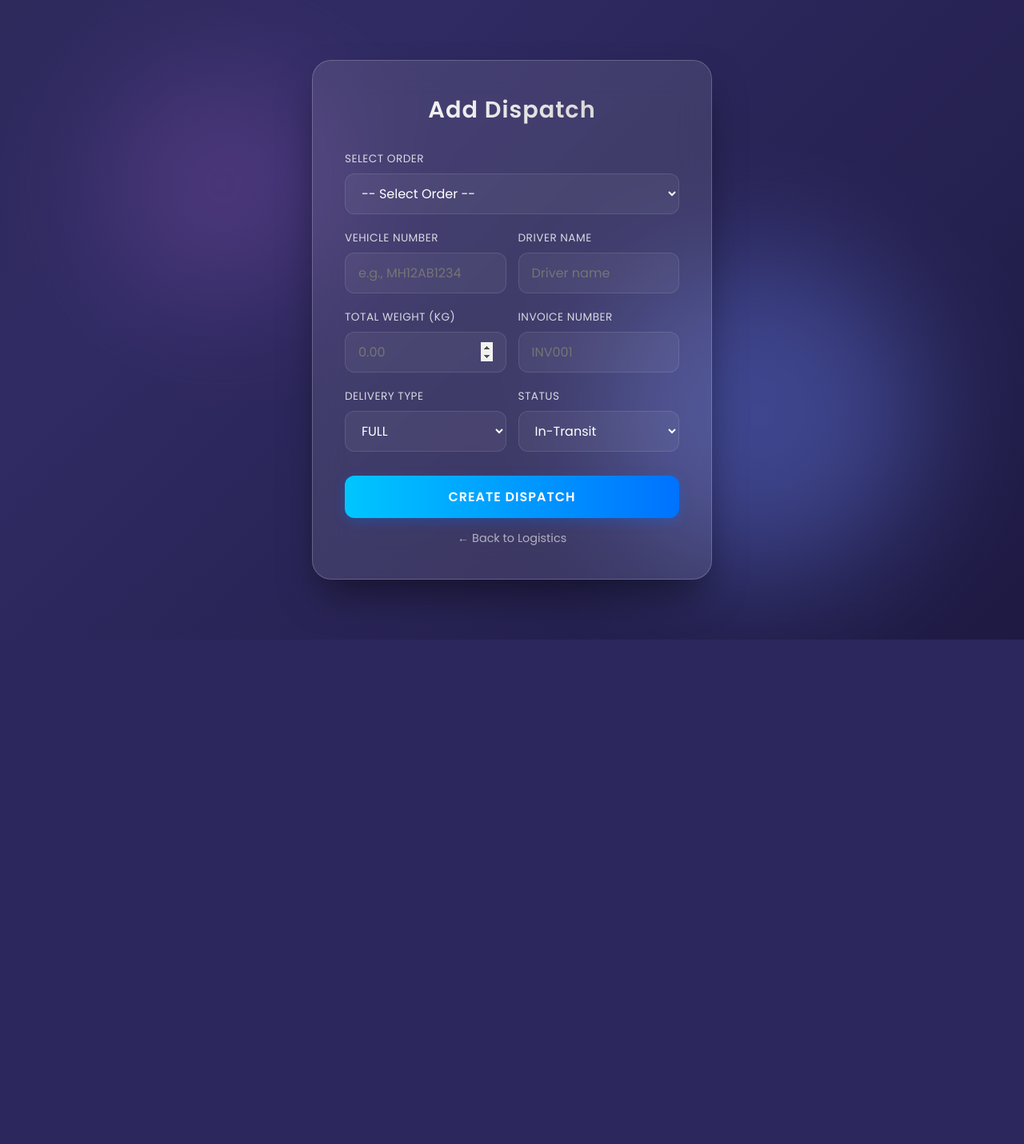
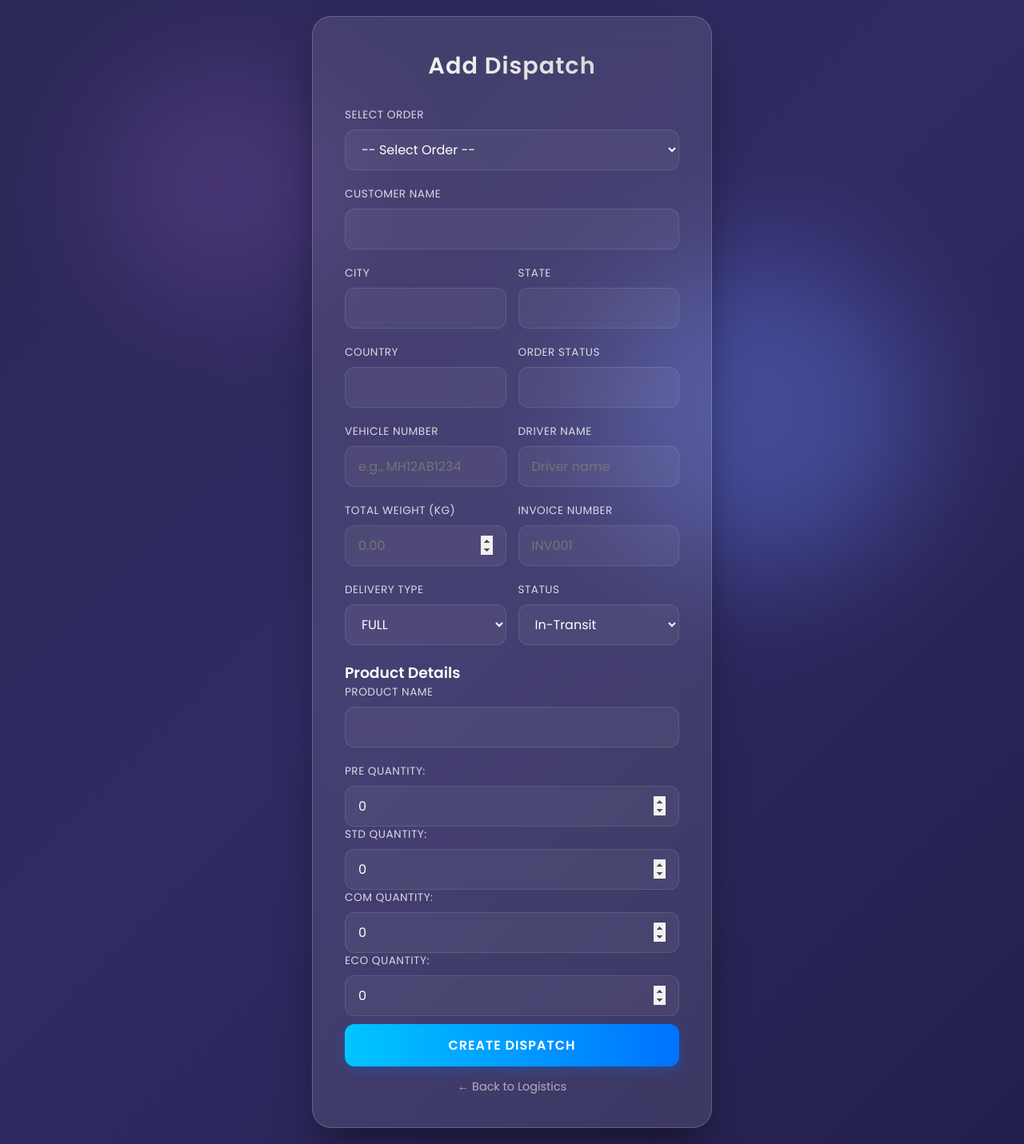
Before and after one commit to NamanAshani/Factory-Inventory-Managment-System, a Django app: page /logistics/add-dispatch/ in a window 1280 px wide. Shown: the whole page at 80% size. Before the commit the page ends 800 px from the top, so only its background shows below. Run offline with Django 4.2, Linux system fonts and the light colour scheme; the visitor is signed in with stand-in values (Sample User, id 1); data that the repository does not hold is empty.

Commit message:
[fix]add_dispatch and [imp] print invoice

```diff
--- a/FactoryInventoryManagmentSystem/FactoryInventoryManagmentSystem/urls.py
+++ b/FactoryInventoryManagmentSystem/FactoryInventoryManagmentSystem/urls.py
@@ -10,4 +10,5 @@ urlpatterns = [
     path("account/", include("account.urls")),
     path("customers/", include("customer.urls")),
     path("logistics/", include("logistics.urls")),
+
 ]
--- a/FactoryInventoryManagmentSystem/logistics/forms.py
+++ b/FactoryInventoryManagmentSystem/logistics/forms.py
@@ -8,48 +8,14 @@ class DispatchForm(forms.ModelForm):
         model = Dispatch
         fields = ['order', 'vehicle_number', 'driver_name', 'total_weight',
                  'delivery_type', 'status', 'invoice_number']
-        widgets = {
-            'order': forms.Select(attrs={'class': 'form-control'}),
-            'vehicle_number': forms.TextInput(attrs={'class': 'form-control', 'placeholder': 'e.g., MH 12 AB 1234'}),
-            'driver_name': forms.TextInput(attrs={'class': 'form-control', 'placeholder': 'Driver full name'}),
-            'total_weight': forms.NumberInput(attrs={'class': 'form-control', 'step': '0.01', 'placeholder': '0.00'}),
-            'delivery_type': forms.Select(attrs={'class': 'form-control'}, choices=[
-                ('full', 'FULL'),
-                ('partial', 'PARTIAL'),
-            ]),
-            'status': forms.Select(attrs={'class': 'form-control'}, choices=[
-                ('in-transit', 'In-Transit'),
-                ('delivered', 'Delivered'),
-            ]),
-            'invoice_number': forms.TextInput(attrs={'class': 'form-control', 'placeholder': 'INV-2024-001'}),
-        }
-
-    def __init__(self, *args, **kwargs):
-        super().__init__(*args, **kwargs)
-        # Only show orders that haven been fully dispatched or are pending
-        self.fields['order'].queryset = Order.objects.all().order_by('-ord_id')
-        self.fields['order'].label_from_instance = lambda obj: f"Order #{obj.ord_id} - {obj.cust_name}"
 
 
 class DispatchItemForm(forms.ModelForm):
     class Meta:
         model = DispatchItem
         fields = ['product_id', 'pre_quantity', 'std_quantity', 'com_quantity',
-                 'eco_quantity', 'total_quantity', 'weight']
-        widgets = {
-            'product_id': forms.Select(attrs={'class': 'form-control'}),
-            'pre_quantity': forms.NumberInput(attrs={'class': 'form-control', 'min': '0'}),
-            'std_quantity': forms.NumberInput(attrs={'class': 'form-control', 'min': '0'}),
-            'com_quantity': forms.NumberInput(attrs={'class': 'form-control', 'min': '0'}),
-            'eco_quantity': forms.NumberInput(attrs={'class': 'form-control', 'min': '0'}),
-            'total_quantity': forms.NumberInput(attrs={'class': 'form-control', 'min': '0', 'readonly': 'readonly'}),
-            'weight': forms.NumberInput(attrs={'class': 'form-control', 'step': '0.01'}),
-        }
-
-    def __init__(self, *args, **kwargs):
-        super().__init__(*args, **kwargs)
-        self.fields['product_id'].queryset = Product.objects.all().order_by('pro_name')
-        self.fields['product_id'].label_from_instance = lambda obj: obj.pro_name
+                 'eco_quantity' ]
+        exclude = ['weight']
 
 
 class DispatchCreateForm(forms.Form):
--- a/FactoryInventoryManagmentSystem/logistics/urls.py
+++ b/FactoryInventoryManagmentSystem/logistics/urls.py
@@ -4,5 +4,6 @@ from . import views
 urlpatterns = [
     path('', views.logistics_view, name='logistics_view'),
     path('add-dispatch/', views.add_dispatch, name='add_dispatch'),
-    path('create-dispatch/', views.create_dispatch, name='create_dispatch'),
+    path("update-dispatch-status/<int:dispatch_id>/",views.update_dispatch_status,name="update_dispatch_status"),
+    path('print-invoice/<int:dispatch_id>/', views.print_invoice, name='print_invoice')
 ]
--- a/FactoryInventoryManagmentSystem/logistics/views.py
+++ b/FactoryInventoryManagmentSystem/logistics/views.py
@@ -1,10 +1,11 @@
-from pyexpat.errors import messages
+from django.contrib import messages
 from django.shortcuts import render, redirect
 from .models import Dispatch, DispatchItem
 from stock.models import Product
 from order.models import Order
 from django.contrib.auth.decorators import login_required
-from .forms import DispatchForm, DispatchItemForm, DispatchCreateForm
+from .forms import DispatchForm, DispatchItemForm
+from django.shortcuts import get_object_or_404
 
 @login_required(login_url="login")
 def logistics_view(request):
@@ -154,80 +155,108 @@ def logistics_view(request):
     }
 
     return render(request, "logistics/index.html", context)
-@login_required(login_url="login")
-def add_dispatch(request):
-    orders = Order.objects.all().order_by('-ord_id')
-    context = {
-        "orders": orders
-    }
-    return render(request, "logistics/add_dispatch.html", context)
 
 
 @login_required(login_url="login")
-def create_dispatch(request):
+def add_dispatch(request):
+
     if request.method == "POST":
-        # Get form data
-        order_id = request.POST.get('order_id')
-        vehicle_number = request.POST.get('vehicle_number')
-        driver_name = request.POST.get('driver_name')
-        total_weight = request.POST.get('total_weight')
-        delivery_type = request.POST.get('delivery_type')
-        status = request.POST.get('status')
-        invoice_number = request.POST.get('invoice_number')
+        post_data = request.POST.copy()
 
+        order_id = post_data.get("order")
+        order = Order.objects.get(ord_id=order_id)
+
+    # 🔥 Inject product_id into POST before form validation
+        post_data["product_id"] = order.product.pro_id
+
+        dispatch_form = DispatchForm(post_data)
+        item_form = DispatchItemForm(post_data)
+
+        if dispatch_form.is_valid() and item_form.is_valid()    :
+
+           dispatch = dispatch_form.save()
+
+           order_id = request.POST.get("order")
+           order = Order.objects.get(ord_id=order_id)
+
+    # 🔥 Don't validate item_form first
+           dispatch_item = item_form.save(commit=False)
+
+           dispatch_item.dispatch_id = dispatch
+           dispatch_item.product_id = order.product  # force set
+
+           dispatch_item.pre_quantity = min(int(request.POST.get("pre_quantity", 0)), order.pre_quantity)
+           dispatch_item.std_quantity = min(int(request.POST.get("std_quantity", 0)), order.std_quantity)
+           dispatch_item.com_quantity = min(int(request.POST.get("com_quantity", 0)), order.com_quantity)
+           dispatch_item.eco_quantity = min(int(request.POST.get("eco_quantity", 0)), order.eco_quantity)
+
+           dispatch_item.total_quantity = (
+           dispatch_item.pre_quantity +
+           dispatch_item.std_quantity +
+           dispatch_item.com_quantity +
+           dispatch_item.eco_quantity
+        )
+
+           if dispatch_item.total_quantity >= order.total_quantity:
+               dispatch.delivery_type = "full"
+           else:
+               dispatch.delivery_type = "partial"
+
+           dispatch.save()
+
+           dispatch_item.weight = dispatch.total_weight
+           dispatch_item.save()
+
+           messages.success(request, "Dispatch created successfully!")
+           return redirect("logistics_view")
+
+        else:
+            print("Dispatch Errors:", dispatch_form.errors)
+            print("Item Errors:", item_form.errors)
+
+    else:
+        dispatch_form = DispatchForm()
+        item_form = DispatchItemForm()
+
+    return render(request, "logistics/add_dispatch.html", {
+        "dispatch_form": dispatch_form,
+        "item_form": item_form,
+        "orders": Order.objects.all().order_by('-ord_id'),
+    })
+
+
+
+
+@login_required(login_url="login")
+def update_dispatch_status(request, dispatch_id):
+
+    if request.method == "POST":
         try:
-            # Get the order
-            order = Order.objects.get(ord_id=order_id)
+            dispatch = Dispatch.objects.get(id=dispatch_id)
 
-            # Create dispatch
-            dispatch = Dispatch.objects.create(
-                order=order,
-                vehicle_number=vehicle_number,
-                driver_name=driver_name,
-                total_weight=total_weight,
-                delivery_type=delivery_type,
-                status=status,
-                invoice_number=invoice_number
-            )
+            new_status = request.POST.get("status")
 
-            # messages.success(request, 'Dispatch created successfully!')
-            return redirect('logistics_view')
+            if new_status in ["in-transit", "delivered"]:
+                dispatch.status = new_status
+                dispatch.save()
 
-        except Order.DoesNotExist:
-            messages.error(request, 'Selected order does not exist.')
-            return redirect('add_dispatch')
-        except Exception as e:
-            messages.error(request, f'Error creating dispatch: {str(e)}')
-            return redirect('add_dispatch')
+        except Dispatch.DoesNotExist:
+            pass
 
-    return redirect('logistics_view')
-# @login_required(login_url="login")
-# def create_dispatch(request):
-#     if request.method == "POST":
-#         # Get form data
-#         order_id = request.POST.get('order_id')
-#         vehicle_number = request.POST.get('vehicle_number')
-#         driver_name = request.POST.get('driver_name')
-#         total_weight = request.POST.get('total_weight')
-#         delivery_type = request.POST.get('delivery_type')
-#         status = request.POST.get('status')
-#         invoice_number = request.POST.get('invoice_number')
+    return redirect("logistics_view")
 
-#         # Create dispatch
-#         order = Order.objects.get(ord_id=order_id)
-#         dispatch = Dispatch.objects.create(
-#             order=order,
-#             vehicle_number=vehicle_number,
-#             driver_name=driver_name,
-#             total_weight=total_weight,
-#             delivery_type=delivery_type,
-#             status=status,
-#             invoice_number=invoice_number
-#         )
 
-#         # Here you would typically create DispatchItems based on the order
-#         # This is just a placeholder - you'll need to implement based on your business logic
 
-#         return redirect('logistics_view')
 
-#     return redirect('logistics_view')
+@login_required(login_url="login")
+def print_invoice(request, dispatch_id):
+
+    dispatch = Dispatch.objects.get(id=dispatch_id)
+    dispatch_items = DispatchItem.objects.filter(dispatch_id=dispatch)
+
+    context = {
+        "dispatch": dispatch,
+        "items": dispatch_items,
+    }
+
+    return render(request, "logistics/print_invoice.html", context)
--- a/FactoryInventoryManagmentSystem/templates/logistics/add_dispatch.html
+++ b/FactoryInventoryManagmentSystem/templates/logistics/add_dispatch.html
@@ -245,16 +245,62 @@
     <div class="container">
         <h2>Add Dispatch</h2>
 
-        <form method="POST" action="{% url 'create_dispatch' %}">
+        <form method="POST">
             {% csrf_token %}
             <div class="form-group">
                 <label for="order">Select Order</label>
-                <select name="order_id" required>
+               <select name="order" id="orderSelect" required>
                     <option value="">-- Select Order --</option>
                     {% for order in orders %}
-                    <option value="{{ order.ord_id }}">{{ order.cust_name }}</option>
-                    {% endfor %}
+                     <option value="{{ order.ord_id }}"
+                         data-customer="{{ order.cust_name }}"
+                         data-city="{{ order.city }}"
+                         data-state="{{ order.state }}"
+                         data-country="{{ order.country }}"
+                         data-status="{{ order.order_status }}"
+
+                         data-product-name="{{ order.product.pro_name }}"
+                         data-product-id="{{ order.product.id }}"
+
+                         data-pre="{{ order.pre_quantity }}"
+                         data-std="{{ order.std_quantity }}"
+                         data-com="{{ order.com_quantity }}"
+                         data-eco="{{ order.eco_quantity }}">
+
+                         Order #{{ order.ord_id }}
+
+                     </option>
+                     {% endfor %}
                 </select>
+            </div>
+
+            <div class="form-group">
+                <label>Customer Name</label>
+                <input type="text" id="custName" readonly>
+            </div>
+
+            <div class="grid-inputs">
+                <div class="form-group">
+                    <label>City</label>
+                    <input type="text" id="city" readonly>
+                </div>
+
+                <div class="form-group">
+                    <label>State</label>
+                    <input type="text" id="state" readonly>
+                </div>
+            </div>
+
+            <div class="grid-inputs">
+                <div class="form-group">
+                    <label>Country</label>
+                    <input type="text" id="country" readonly>
+                </div>
+
+                <div class="form-group">
+                    <label>Order Status</label>
+                    <input type="text" id="orderStatus" readonly>
+                </div>
             </div>
 
             <div class="grid-inputs">
@@ -299,10 +345,62 @@
                 </div>
             </div>
 
+
+
+
+
+             <h3>Product Details</h3>
+
+            <div class="form-group">
+                <label>Product Name</label>
+                <input type="text" id="productName" readonly>
+                <input type="hidden" name="product_id" id="productIdHidden">
+            </div>
+
+             {{ item_form.pre_quantity.label_tag }}
+             {{ item_form.pre_quantity }}
+
+             {{ item_form.std_quantity.label_tag }}
+             {{ item_form.std_quantity }}
+
+             {{ item_form.com_quantity.label_tag }}
+             {{ item_form.com_quantity }}
+
+             {{ item_form.eco_quantity.label_tag }}
+             {{ item_form.eco_quantity }}
+
+
+
             <button type="submit">Create Dispatch</button>
         </form>
 
         <a href="{% url 'logistics_view' %}" class="back-link">← Back to Logistics</a>
     </div>
+
+<script>
+document.getElementById("orderSelect").addEventListener("change", function() {
+
+    var selected = this.options[this.selectedIndex];
+
+    // Customer info
+    document.getElementById("custName").value = selected.dataset.customer || "";
+    document.getElementById("city").value = selected.dataset.city || "";
+    document.getElementById("state").value = selected.dataset.state || "";
+    document.getElementById("country").value = selected.dataset.country || "";
+    document.getElementById("orderStatus").value = selected.dataset.status || "";
+
+    // Product
+    document.getElementById("productName").value = selected.dataset.productName || "";
+    document.getElementById("productIdHidden").value = selected.dataset.productId || "";
+
+    // Quantities auto-fill
+    document.getElementById("id_pre_quantity").value = selected.dataset.pre || 0;
+    document.getElementById("id_std_quantity").value = selected.dataset.std || 0;
+    document.getElementById("id_com_quantity").value = selected.dataset.com || 0;
+    document.getElementById("id_eco_quantity").value = selected.dataset.eco || 0;
+
+});
+</script>
+
 </body>
 </html>
```
Also changed, not shown: FactoryInventoryManagmentSystem/logistics/models.py (+12 -0 lines), FactoryInventoryManagmentSystem/templates/logistics/index.html (+31 -5 lines), FactoryInventoryManagmentSystem/templates/logistics/print_invoice.html (added, +84 -0 lines).
